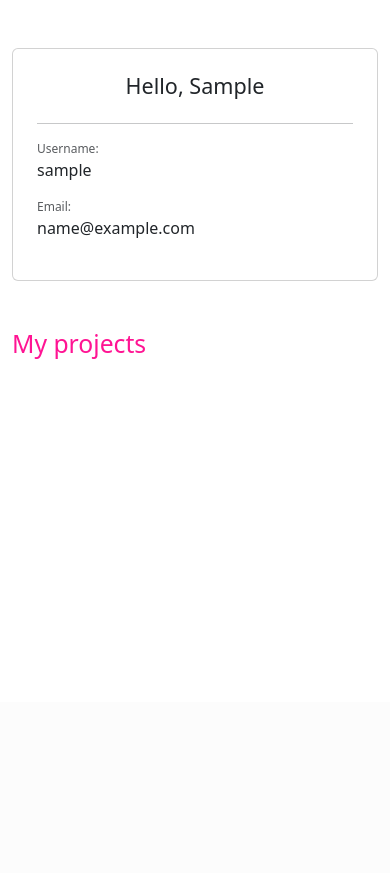
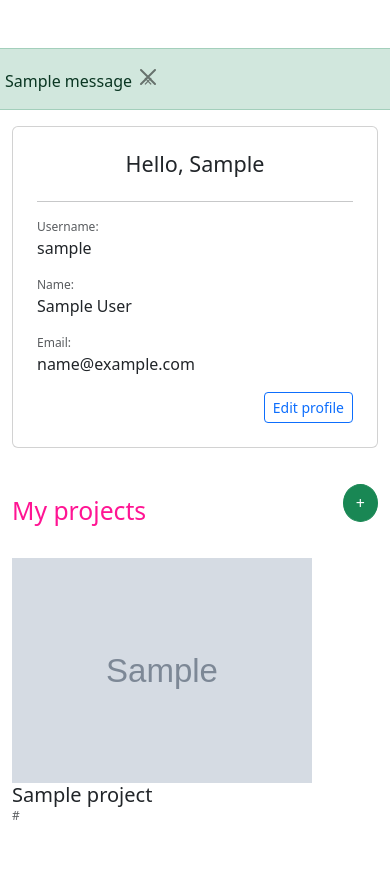
Before and after one commit to GraceMwende/ReviewApp, a Django app: page /user/ in a window 390 px wide. Shown: the part 142-1015 px from the top of the page. Before the commit the page ends 501 px from the top, so only its background shows below. Run offline with Django 4.2, Linux system fonts and the light colour scheme; a user stored in the database is signed in; tables that the repository leaves empty hold one stand-in row (values such as "Sample post"); grey boxes marked "Sample" are stand-in pictures; one stand-in notice (Sample message) is shown; some libraries are stand-ins or nearby versions.

Commit message:
add user profile and able to update

```diff
--- a/restF/forms.py
+++ b/restF/forms.py
@@ -15,4 +15,4 @@ class UserForm(forms.ModelForm):
 class ProfileForm(forms.ModelForm):
   class Meta:
     model = Profile
-    fields = ('project',)
+    fields = ('projects',)
--- a/restF/models.py
+++ b/restF/models.py
@@ -34,7 +34,8 @@ class Project(models.Model):
 class Profile(models.Model):
   profile_image = models.ImageField(upload_to='profiles/',null=True)
   bio = models.TextField()
-  project = models.ForeignKey(Project, on_delete=models.CASCADE,default=1)
+  # project = models.ForeignKey(Project, on_delete=models.CASCADE,default=1)
+  projects = models.ManyToManyField(Project)
   email = models.EmailField()
   phone_number = models.CharField(max_length=10,blank=True)
   user = models.OneToOneField(User, on_delete=models.CASCADE,default=2)
--- a/restF/templates/profile/user.html
+++ b/restF/templates/profile/user.html
@@ -5,6 +5,18 @@
 
 <!--User-->
 <br><br>
+{% if messages %}
+{% for message in messages %}
+<div class="row">
+  <div class="col-md-4"></div>
+  <div class=" col-md-4 alert alert-{{ message.tags }} alert-dismissable">
+    {{ message }}
+    <button type="button" class="btn-close" data-bs-dismiss="alert" aria-hidden="true">&times;</button>
+  </div>
+  <div class="col-md-4"></div>
+</div>
+{% endfor %}
+{% endif %}
 <div class="container mx-auto">
   <div class="row">
     <div class="col-sm-12 col-md-12 col-lg-3 pb-4">
@@ -14,10 +26,15 @@
         <div class="card-text">
           <p class="text-muted mb-0" style="font-size: 12px">Username:</p>
           <p>{{ user.username }}</p>
-            <!-- <p class="text-muted mb-0" style="font-size: 12px">Name:</p>
-            <p>{{ user.first_name }} {{ user.last_name }}</p> -->
+          <p class="text-muted mb-0" style="font-size: 12px">Name:</p>
+          <p>{{ user.first_name }} {{ user.last_name }}</p>
           <p class="text-muted mb-0" style="font-size: 12px">Email:</p>
           <p>{{ user.email }} </p>
+
+          <div class="text-end">
+            <button type="button" class="btn btn-outline-primary btn-sm" data-bs-toggle="modal"
+              data-bs-target="#profileModal">Edit profile</button>
+          </div>
         </div>
       </div>
     </div>
@@ -26,14 +43,20 @@
         <div class="col-6 my-auto">
           <h2 class="font-weight-bold pt-4">My projects</h2>
         </div>
+        <div class="col-6 my-auto text-end">
+          <button type="button" class="btn btn-success font-weight-bold" style="border-radius: 50%"
+            data-bs-toggle="modal" data-bs-target="#projectModal">+</button>
+        </div>
       </div>
       <br>
 
       <div class="row">
-            {% for p in user.profile.project.all %}
+        <!-- {% if 'projects ' %} -->
+        {% for p in user.profile.projects.all %}
         <div class="col-sm-12 col-md-6 col-lg-4 pb-4">
           <div class="h-100">
-                  <img src="{{p.project_image.url}}" class="card-img-top" alt="{{p.project_title}}" style="width: auto; height: 225px; object-fit: scale-down;">
+            <img src="{{p.project_image.url}}" class="card-img-top" alt="{{p.project_title}}"
+              style="width: auto; height: 225px; object-fit: scale-down;">
             <div class="card-body">
               <h5 class="card-title">{{p.project_title}}</h5>
               <p class="card-text text-muted" style="font-size:12px">{{ p.project_link }}</p>
@@ -42,9 +65,62 @@
           </div>
         </div>
         {% endfor %}
+        <!-- {% else %} -->
+        <!-- <p>No projects to show</p>
+            {% endif %} -->
       </div>
     </div>
   </div>
 </div>
 
+<!-- Edit User Modal -->
+<div class="modal fade" tabindex="-1" id="profileModal" role="dialog">
+  <div class="modal-dialog" role="document">
+    <div class="modal-content">
+      <div class="modal-header">
+        <h5 class="modal-title">Edit profile</h5>
+        <button type="button" class="btn-close" data-bs-dismiss="modal" aria-label="Close">
+          <span aria-hidden="true">&times;</span>
+        </button>
+      </div>
+      <div class="modal-body">
+        <form method="post">
+          {% csrf_token %}
+          {{user_form|crispy}}
+      </div>
+      <div class="modal-footer">
+        <button type="submit" class="btn btn-primary">Save Changes</button>
+        </form>
+        <button type="button" class="btn btn-secondary" data-bs-dismiss="modal">Close</button>
+      </div>
+    </div>
+  </div>
+
+</div>
+
+<!-- Project Modal -->
+<div class="modal fade" tabindex="-1" id="projectModal" role="dialog">
+  <div class="modal-dialog" role="document">
+    <div class="modal-content">
+      <div class="modal-header">
+        <h5 class="modal-title">Edit Profile</h5>
+        <button type="button" class="btn-close" data-bs-dismiss="modal" aria-label="Close">
+          <span aria-hidden="true">&times;</span>
+        </button>
+      </div>
+      <div class="modal-body">
+        <form method="post">
+          {% csrf_token %}
+          {{ profile_form|crispy }}
+          <span class="text-muted" style="font-size:12px">Hold down "Control", or "Command" on a Mac, to select more
+            than one.</span>
+      </div>
+      <div class="modal-footer">
+        <button type="submit" class="btn btn-primary">Save changes</button>
+        </form>
+        <button type="button" class="btn btn-secondary" data-bs-dismiss="modal">Close</button>
+      </div>
+    </div>
+  </div>
+
   {% endblock %}
--- a/restF/views.py
+++ b/restF/views.py
@@ -4,6 +4,7 @@ from django.core.exceptions import ObjectDoesNotExist
 from django.http import Http404
 from django.contrib.auth.decorators import login_required
 from .forms import NewProjectForm,UserForm,ProfileForm
+from django.contrib import messages
 
 # Create your views here.
 def home(request):
@@ -48,6 +49,24 @@ def new_project(request):
   return render(request, 'new_project.html',{'form':form})
 
 def userpage(request):
+  if request.method == "POST":
+    user_form = UserForm(request.POST,instance=request.user)
+    profile_form = ProfileForm(request.POST,instance=request.user.profile)
+
+    if user_form.is_valid():
+      user_form.save()
+      messages.success(request,('Your profile was successfully updated'))
+
+    elif profile_form.is_valid():
+      profile_form.save()
+      messages.success(request,('Your projects were successfully updated!'))
+
+    else:
+      messages.error(request,('Unable to complete the request'))
+
+    return redirect('userpage')
+
   user_form = UserForm(instance=request.user)
   profile_form = ProfileForm(instance=request.user.profile)
+
   return render(request=request, template_name='profile/user.html',context={'user':request.user,'user_form':user_form,'profile_form':profile_form})
```
Also changed, not shown: restF/migrations/0004_remove_profile_project_profile_projects.py (added). Lines whose indentation alone changed are shown as unchanged.
